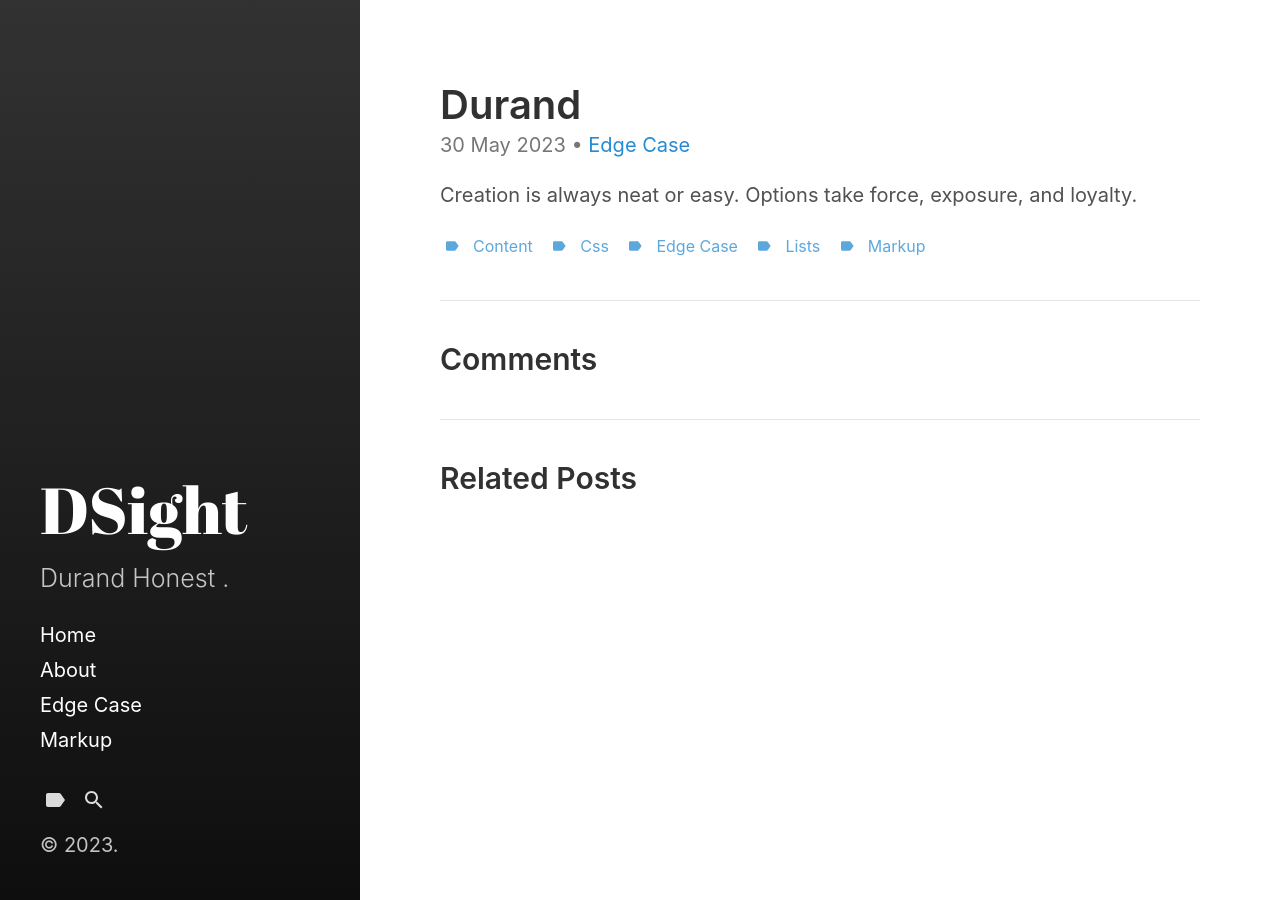
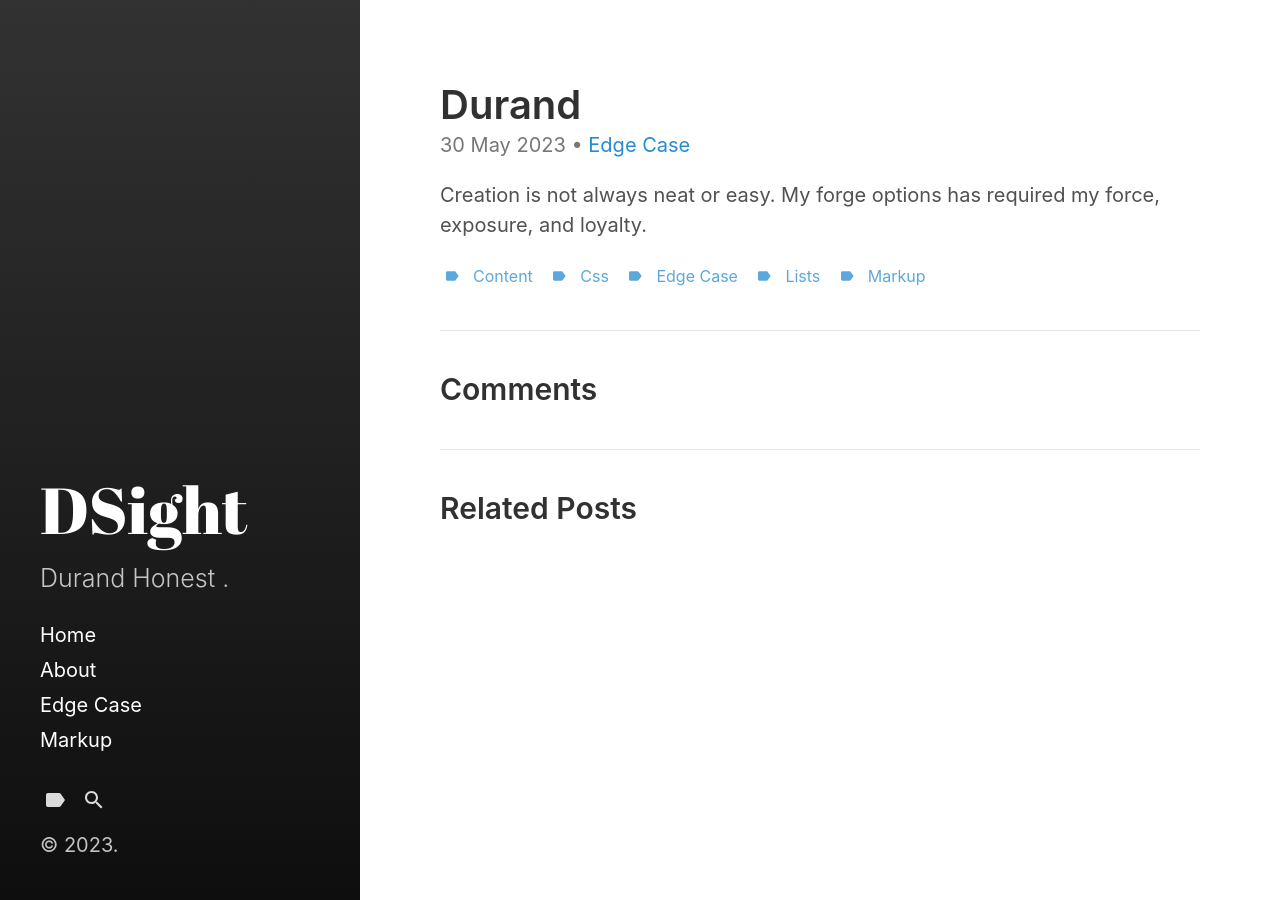
Before and after one commit to TrillBeast8/DSight, a Jekyll site: the page built from _posts/2023-05-30-Ideal.md, in a window 1280 px wide. Built offline with Jekyll 4.4.1, drawn with Linux system fonts in a browser that asks for light colours.

Commit message:
modified:   _posts/2023-05-30-Ideal.md

```diff
--- a/_posts/2023-05-30-Ideal.md
+++ b/_posts/2023-05-30-Ideal.md
@@ -12,4 +12,4 @@ tags:
 last_modified_at: 2017-03-09T14:25:52-05:00
 ---
 
-Creation is always neat or easy. Options take force, exposure, and loyalty.
+Creation is not always neat or easy. My forge options has required my force, exposure, and loyalty.
```
